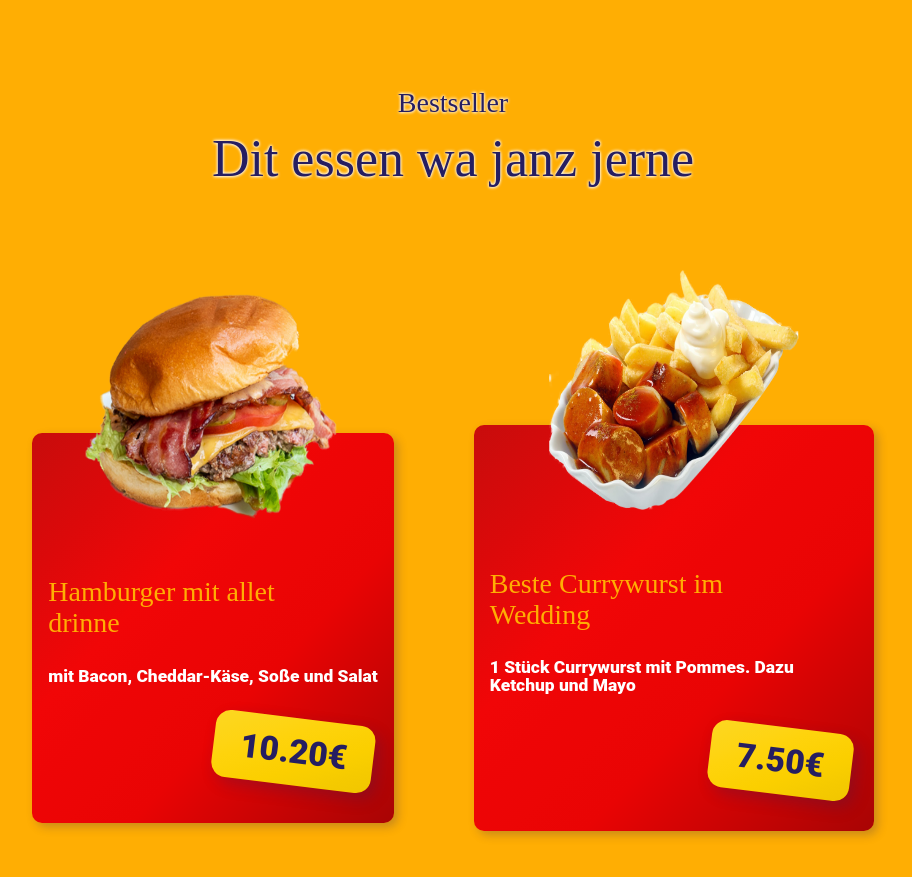
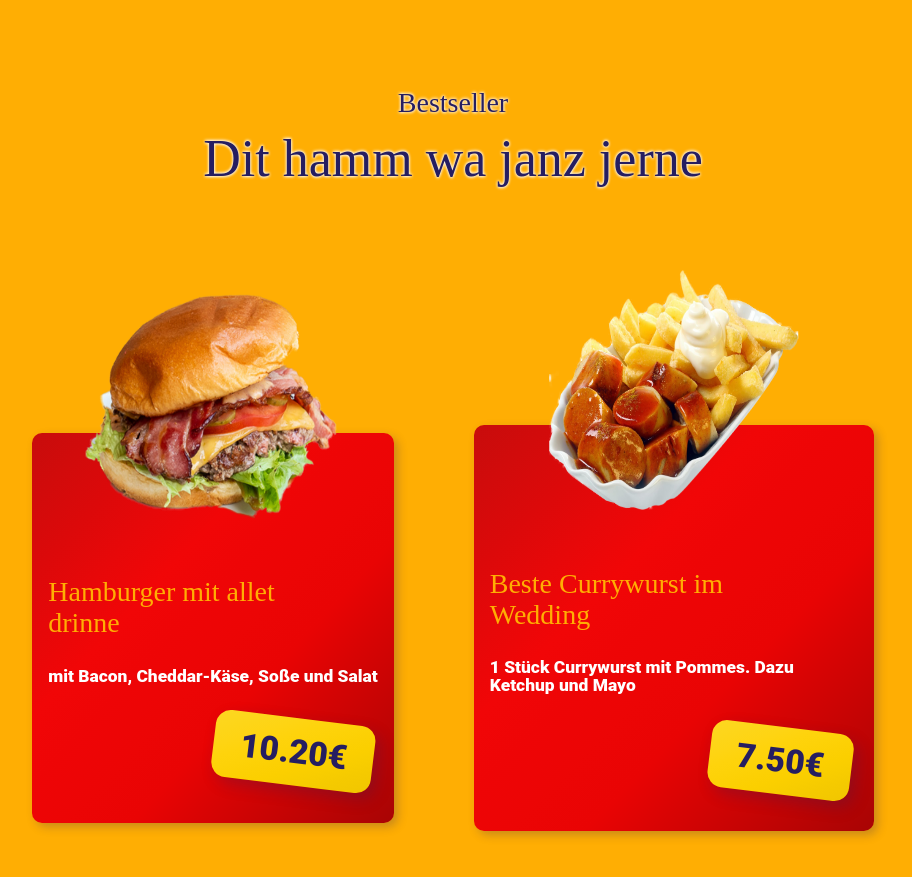
Before and after one commit to sasha-valderrama/curryKeule, a React (Vite) app: page / in a window 1280 px wide. Shown: the part 1680-2557 px from the top of the page, without its empty margins (187-1099 px from the left). Built offline with nearby package versions, Linux system fonts and the light colour scheme; a web font is replaced by a local one.

Commit message:
Change subheading od bestseller

```diff
--- a/src/data/sections.js
+++ b/src/data/sections.js
@@ -11,7 +11,7 @@ export const sections = [
   {
     id: nanoid(),
     heading: 'Bestseller',
-    subheading: 'Dit essen wa janz jerne',
+    subheading: 'Dit hamm wa janz jerne',
     imgURL: `${import.meta.env.BASE_URL}assets/images/bg__burger.png`,
     imgALT: 'Bild von Burger',
   },
```
